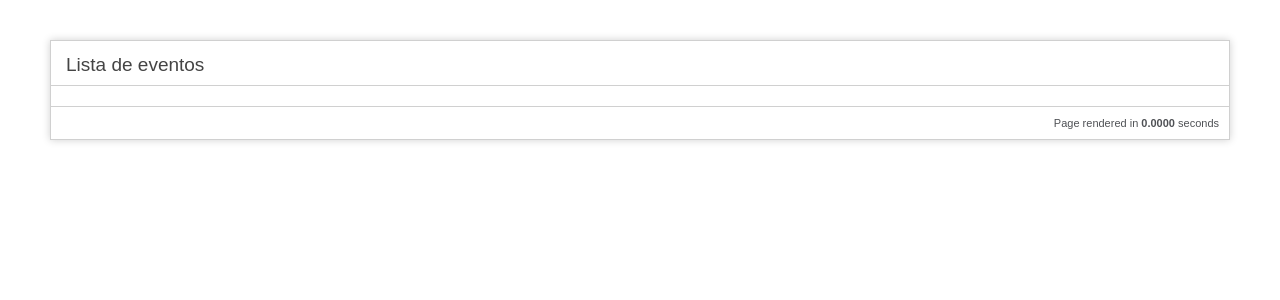
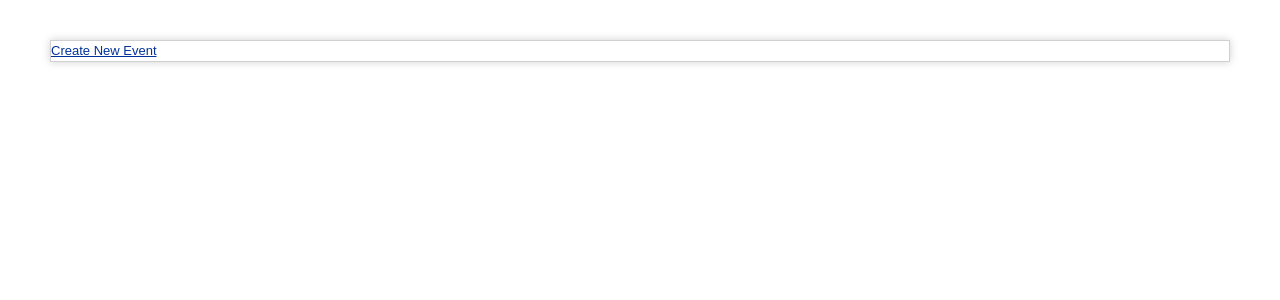
Before and after one commit to quiquep/testci, a CodeIgniter app: a page that uses application/views/list_view.php in a window 1280 px wide. Shown: the top 300 px of the page. Run offline with CodeIgniter, Linux system fonts and the light colour scheme.

Commit message:
Added anchor to 'events/create'

```diff
--- a/application/controllers/events.php
+++ b/application/controllers/events.php
@@ -24,13 +24,14 @@ class Events extends CI_Controller {
 	{
 		$this->load->model('Event');
 		$this->Event->insert_entry();
-		echo 'Se guardo el evento';
+		$this->listAll();
 	}
 
 	public function listAll()
 	{
-		 $this->load->model('Event');
-		 $data['events'] =$this->Event->getAll();
-		 $this->load->view('list_view' , $data);
+		$this->load->helper('url');
+		$this->load->model('Event');
+		$data['events'] =$this->Event->getAll();
+		$this->load->view('list_view' , $data);
 	}
 }
--- a/application/views/list_view.php
+++ b/application/views/list_view.php
@@ -67,15 +67,15 @@
 <body>
 
 <div id="container">
-    <h1> Lista de eventos</h1>
 	<?php foreach ($events as $event) {?>
-		<p> Detalles: <br/> <br/>
+		<p> Details: <br/> <br/>
 		    Title: <?php echo $event->title; ?> <br/>
 		    Description: <?php echo $event->description; ?> <br/>
 		    When: <?php echo $event->dateTime; ?> <br/>
 		</p>
 	<?php } ?>
-	<p class="footer">Page rendered in <strong>{elapsed_time}</strong> seconds</p>
+
+	<?php echo anchor('events/create', 'Create New Event');?>
 </div>
 
 </body>
```
